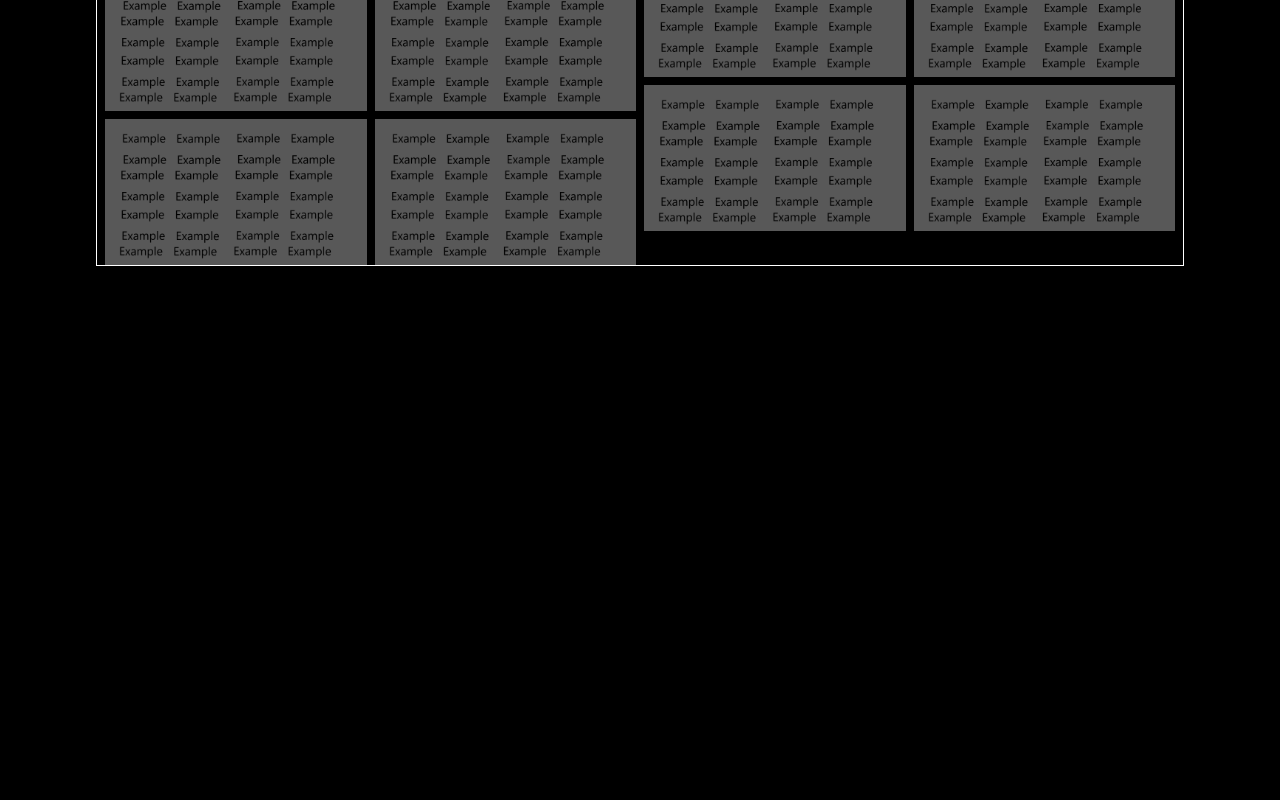
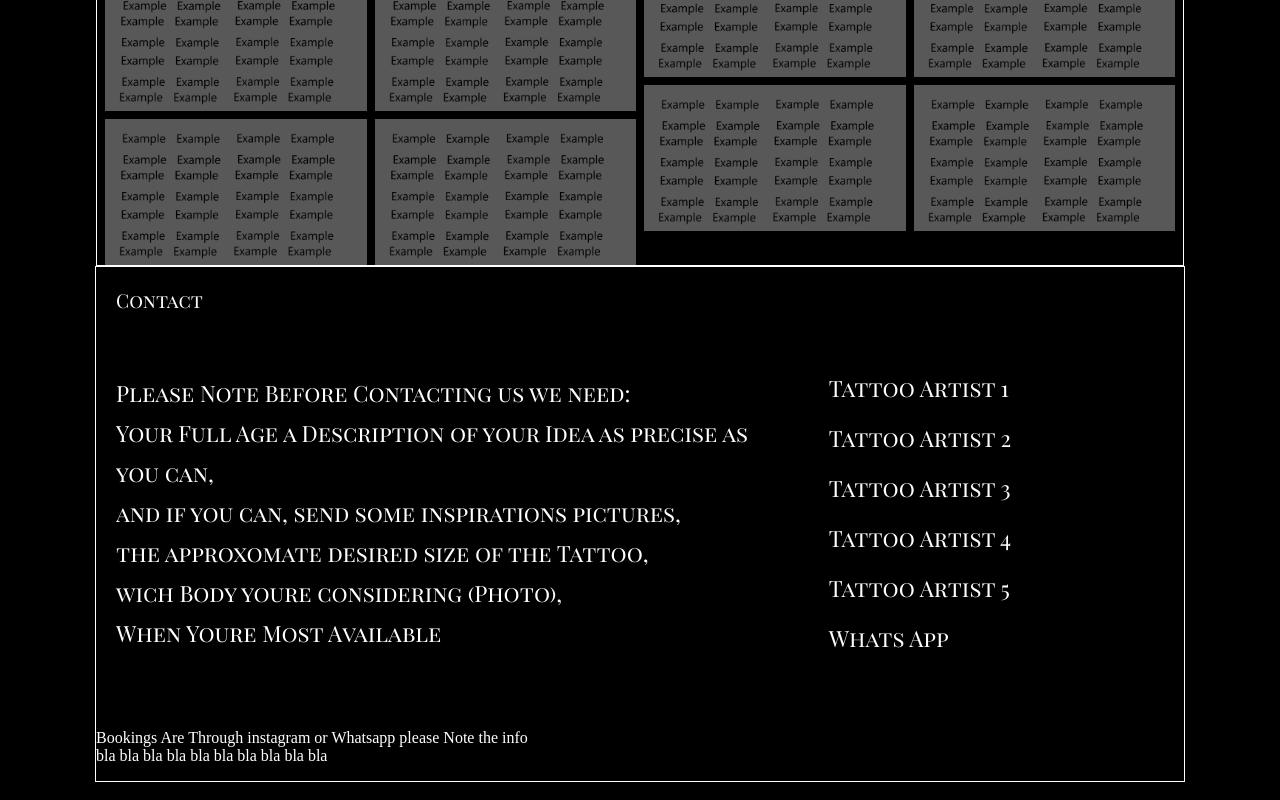
Before and after one commit to SteeveeG/tattoostudio, a React (Vite) app: page / in a window 1280 px wide. Shown: the part 1972-2772 px from the top of the page. Built offline with nearby package versions, Linux system fonts and the light colour scheme.

Commit message:
implemented new Component Contact

```diff
--- /dev/null
+++ b/src/Contact/Contact.jsx
@@ -0,0 +1,38 @@
+import React from 'react'
+import css from './Contact.module.css'
+import { useTranslation } from "react-i18next";
+
+function Contact () {
+    const { t }=useTranslation ();
+
+    return (
+        <div className={css.box}>
+            <p className={css.header}>Contact</p>
+            <div className={css.flexbox}>
+                <p className={css.info}>
+                    Please Note Before Contacting us we need:<br/>
+                    Your Full Age a Description of your Idea as precise as you can,<br/>
+                    and if you can, send some inspirations pictures,<br/>
+                    the approxomate desired size of the Tattoo,<br/>
+                    wich Body youre considering (Photo),<br/>
+                    When Youre Most Available<br/>
+                </p>
+                <div>
+                    <ul>
+                        <li className={css.tattooartistlink}><a href="#">Tattoo Artist 1</a></li>
+                        <li className={css.tattooartistlink}><a href="#">Tattoo Artist 2</a></li>
+                        <li className={css.tattooartistlink}><a href="#">Tattoo Artist 3</a></li>
+                        <li className={css.tattooartistlink}><a href="#">Tattoo Artist 4</a></li>
+                        <li className={css.tattooartistlink}><a href="#">Tattoo Artist 5</a></li>
+                        <li className={css.tattooartistlink}><a href="#">Whats App</a></li>
+                    </ul>
+                </div>
+            </div>
+            <div className={css.BookingInfo}>
+            <p>Bookings Are Through instagram or Whatsapp please Note the info<br/>bla bla bla bla bla bla bla bla bla bla</p>
+            </div>
+        </div>
+    )
+}
+
+export default Contact;
--- /dev/null
+++ b/src/Contact/Contact.module.css
@@ -0,0 +1,43 @@
+
+.box {
+    position: relative;
+    display: flex;
+    flex-direction: column;
+    margin-left: auto;
+    margin-right: auto;
+    left: 0;
+    right: 0;
+    width: 85%;
+    border: 1px solid;
+    top: -1px;
+    color: white;
+    height: min-content;
+}
+
+.info {
+    width: 60%;
+    margin: 20px;
+    font-family: 'Playfair Display SC';
+    font-size: 1.4em;
+    line-height: 40px;
+ }
+.flexbox{
+    display: flex;
+    flex-direction: row;
+    margin: 40px 0;
+}
+.header{
+    font-family: 'Playfair Display SC';
+    margin: 20px 20px 0 20px;
+    font-size: 1.2em;
+}
+.tattooartistlink{
+    font-family: 'Playfair Display SC';
+    list-style: none;
+    margin: 20px 0;
+    font-size: 1.4em;
+}
+.tattooartistlink a{
+    text-decoration: none;
+    color: white;
+}
--- a/src/main.jsx
+++ b/src/main.jsx
@@ -5,10 +5,10 @@ import Intro from './components/Intro/Intro'
 import Navbar from './components/navbar/navbar'
 import Quote from './components/Quote/Quote'
 import TattooArtist from './components/TattooArtist/TattooArtist'
+import Contact from "./Contact/Contact.jsx";
 
 
 function Main() {
-
     return (
         <React.StrictMode>
             <header>
@@ -17,6 +17,7 @@ function Main() {
             <Navbar />
             <Quote />
             <TattooArtist/>
+            <Contact/>
         </React.StrictMode>
     );
 }
```
